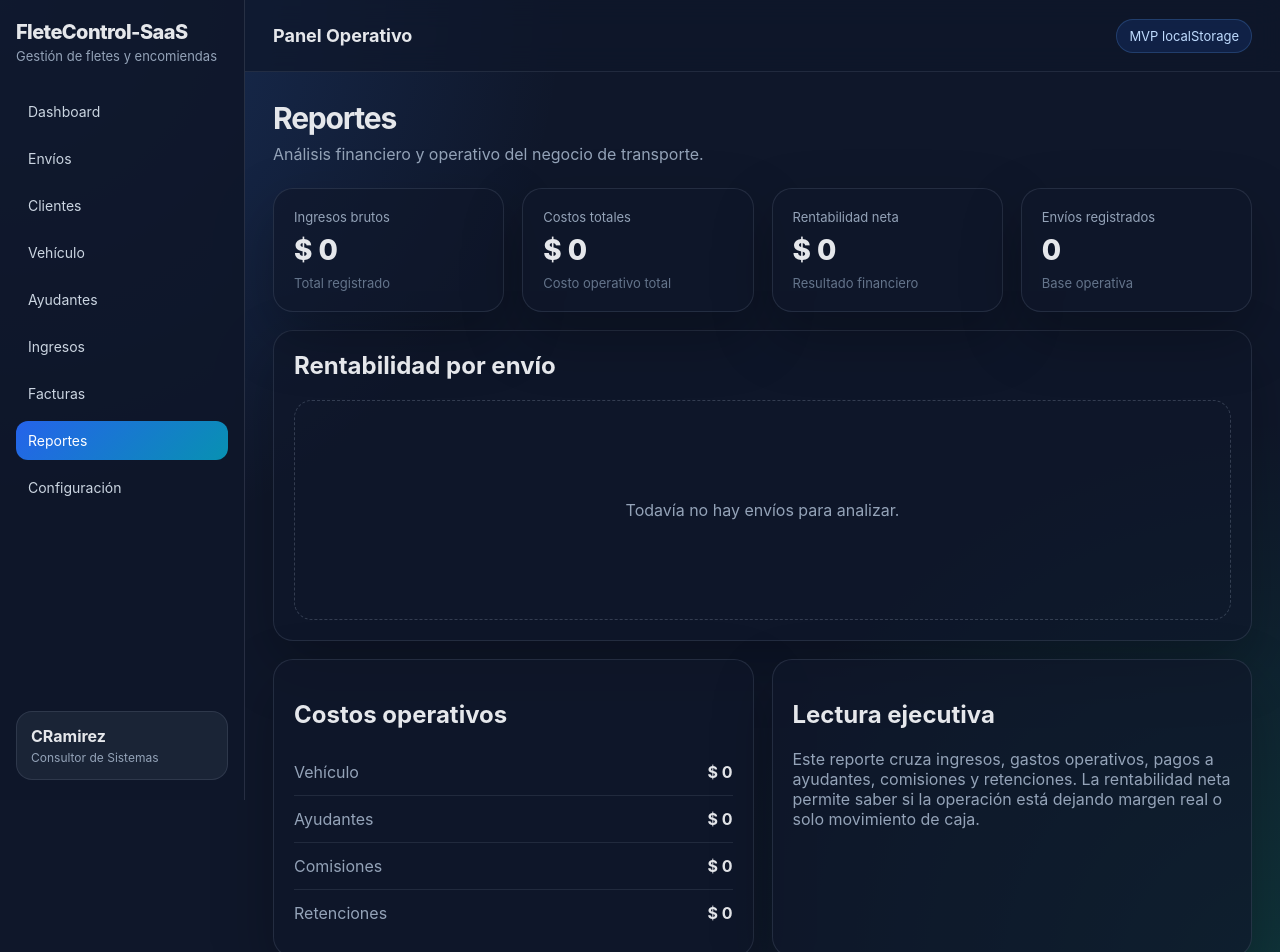
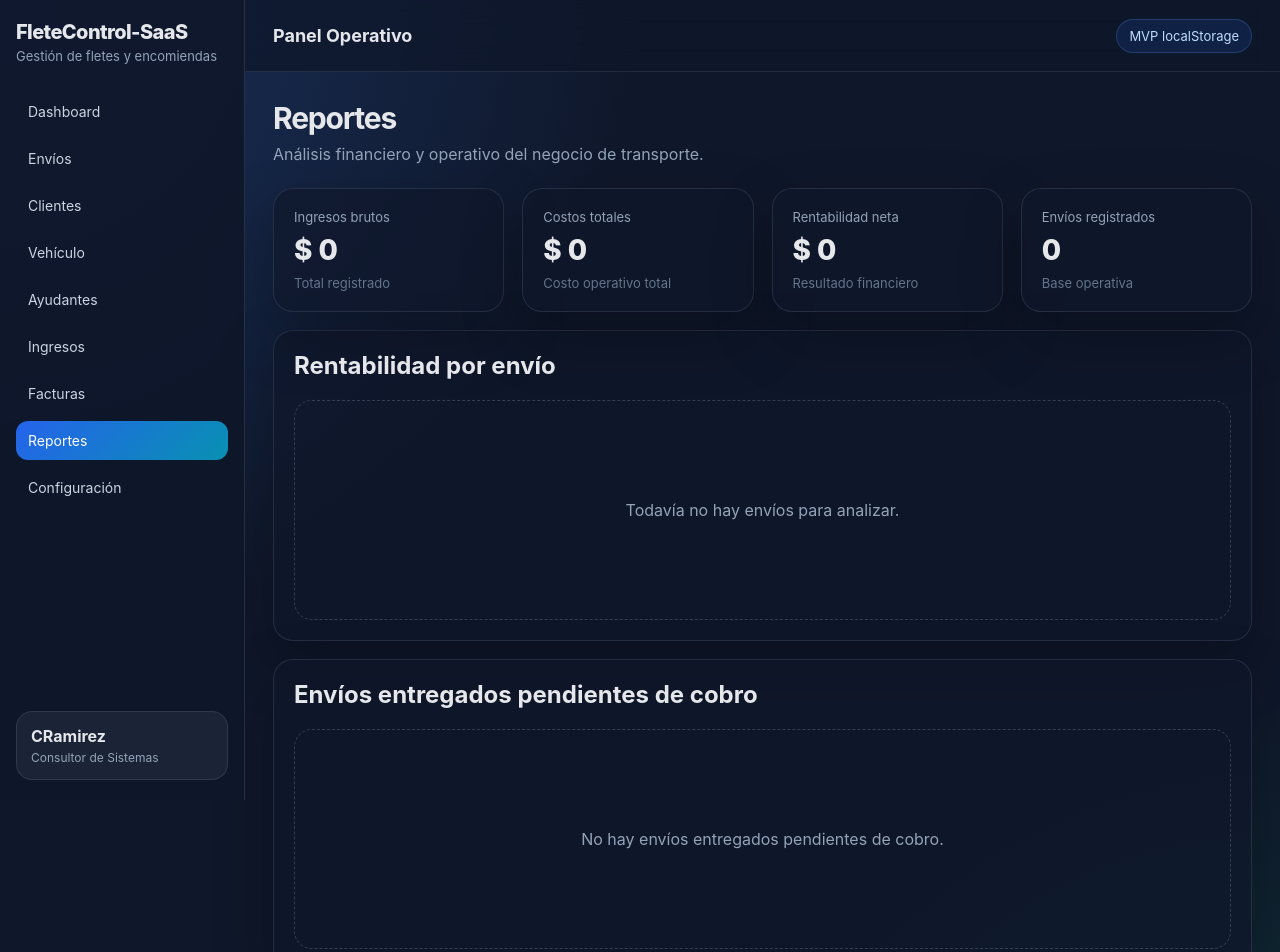
Before and after one commit to rcesarone-lab/fletecontrol-saas, a React (Vite) app: page /reportes in a window 1280 px wide. Shown: the top 952 px of the page. Built offline with nearby package versions, Linux system fonts and the light colour scheme.

Commit message:
feat: add pending shipment collections report

```diff
--- a/src/pages/Dashboard.tsx
+++ b/src/pages/Dashboard.tsx
@@ -88,6 +88,11 @@ export default function Dashboard() {
           </div>
 
           <div className="metric-row">
+            <span>Pendientes de cobro</span>
+            <strong>{resumen.enviosPendientesDeCobro}</strong>
+          </div>
+
+          <div className="metric-row">
             <span>Clientes operativos</span>
             <strong>{resumen.totalClientesOperativos}</strong>
           </div>
--- a/src/pages/Reportes.tsx
+++ b/src/pages/Reportes.tsx
@@ -1,10 +1,12 @@
 import { getEnvios } from "../services/enviosService";
 import { getResumenFinanciero } from "../services/reportesService";
 import { formatCurrency } from "../utils/currency";
+import { getEnviosPendientesDeCobro } from "../services/cobranzaService";
 
 export default function Reportes() {
   const resumen = getResumenFinanciero();
   const envios = getEnvios();
+  const pendientesCobro = getEnviosPendientesDeCobro();
 
   const rentabilidadEnvios = envios.map((envio) => ({
     id: envio.id,
@@ -91,6 +93,52 @@ export default function Reportes() {
         )}
       </section>
 
+      <section className="card table-card" style={{ marginTop: 18 }}>
+        <h2>Envíos entregados pendientes de cobro</h2>
+
+        {pendientesCobro.length === 0 ? (
+          <div className="placeholder">
+            No hay envíos entregados pendientes de cobro.
+          </div>
+        ) : (
+          <div className="table-wrapper">
+            <table>
+              <thead>
+                <tr>
+                  <th>Fecha</th>
+                  <th>Cliente</th>
+                  <th>Materiales</th>
+                  <th>Destino</th>
+                  <th>Tarifa contratante</th>
+                  <th>Costo estimado</th>
+                  <th>Margen estimado</th>
+                </tr>
+              </thead>
+
+              <tbody>
+                {pendientesCobro.map((envio) => (
+                  <tr key={envio.id}>
+                    <td>{envio.fecha}</td>
+                    <td>{envio.empresaCliente}</td>
+                    <td>{envio.materiales}</td>
+                    <td>
+                      {envio.localidad}, {envio.provincia}
+                    </td>
+                    <td>{formatCurrency(envio.tarifaContratante)}</td>
+                    <td>{formatCurrency(envio.costoEstimado)}</td>
+                    <td>
+                      {formatCurrency(
+                        envio.tarifaContratante - envio.costoEstimado
+                      )}
+                    </td>
+                  </tr>
+                ))}
+              </tbody>
+            </table>
+          </div>
+        )}
+      </section>
+
       <section className="grid grid-2" style={{ marginTop: 18 }}>
         <article className="card">
           <h2>Costos operativos</h2>
--- /dev/null
+++ b/src/services/cobranzaService.ts
@@ -0,0 +1,20 @@
+import type { Envio } from "../domain/envio";
+import { getEnvios } from "./enviosService";
+import { getIngresos } from "./ingresosService";
+
+export function getEnviosPendientesDeCobro(): Envio[] {
+  const envios = getEnvios();
+  const ingresos = getIngresos();
+
+  const enviosConIngreso = new Set(
+    ingresos
+      .map((ingreso) => ingreso.envioId)
+      .filter(Boolean)
+  );
+
+  return envios.filter(
+    (envio) =>
+      envio.estado === "ENTREGADO" &&
+      !enviosConIngreso.has(envio.id)
+  );
+}
--- a/src/services/reportesService.ts
+++ b/src/services/reportesService.ts
@@ -2,6 +2,7 @@ import { getEnvios } from "./enviosService";
 import { getGastosVehiculo } from "./vehiculoService";
 import { getPagosAyudantes } from "./ayudantesService";
 import { getIngresos } from "./ingresosService";
+import { getEnviosPendientesDeCobro } from "./cobranzaService";
 
 export function getResumenFinanciero() {
   const envios = getEnvios();
@@ -56,6 +57,8 @@ export function getResumenFinanciero() {
     (envio) => envio.estado === "ENTREGADO"
   ).length;
 
+  const enviosPendientesDeCobro = getEnviosPendientesDeCobro();
+
   return {
     ingresosBrutos,
     ingresosNetos,
@@ -67,6 +70,7 @@ export function getResumenFinanciero() {
     rentabilidadNeta,
     totalEnvios: envios.length,
     enviosPendientes,
+    enviosPendientesDeCobro: enviosPendientesDeCobro.length,
     enviosEnTransito,
     enviosEntregados,
     totalClientesOperativos: new Set(
```
